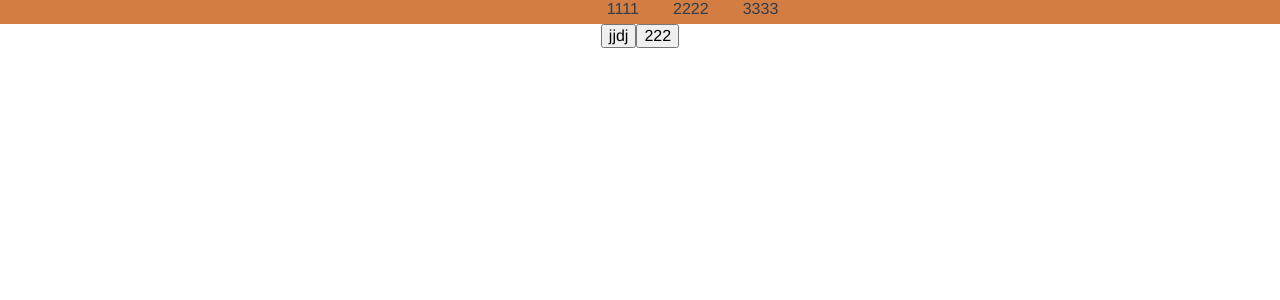
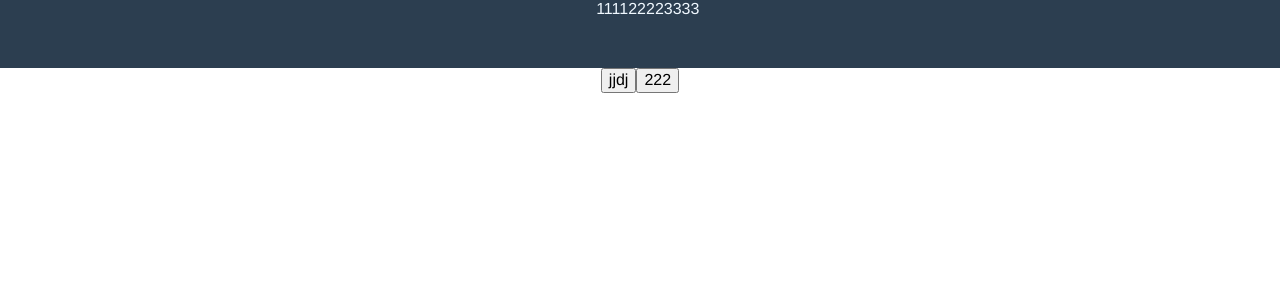
Before and after one commit to musi1024/vue-work-box, a Vue app: page / in a window 1280 px wide. Shown: the top 300 px of the page. Built offline with nearby package versions, Linux system fonts and the light colour scheme.

Commit message:
rename marquee

```diff
--- a/src/App.vue
+++ b/src/App.vue
@@ -1,6 +1,6 @@
 <template>
   <section id="app">
-    <Marquee :content="arr"></Marquee>
+    <Marquee class="marquee" :content="arr"></Marquee>
     <button @click="test1">jjdj</button>
     <button @click="test2">222</button>
   </section>
@@ -24,7 +24,9 @@ export default {
   },
   methods: {
     test1() {
-      this.arr.push('eee');
+      setTimeout(() => {
+        this.arr.push('eee');
+      }, 500);
     },
     test2() {
       this.arr = ['8338839', '0djdj', '0djdj', '0djdj', '0djdj'];
@@ -41,5 +43,10 @@ export default {
   text-align: center;
   color: #2c3e50;
   position: relative;
+  .marquee {
+    height: px(40);
+    background-color: #2c3e50;
+    color: aliceblue;
+  }
 }
 </style>
--- a/src/components/Marquee.vue
+++ b/src/components/Marquee.vue
@@ -1,17 +1,18 @@
 <template>
-  <div ref="wrap" class="wrap">
+  <section ref="wrap" id="Marquee">
     <div
       ref="content"
-      class="content"
+      class="marquee-content"
       :class="[animationClass]"
       :style="contentStyle"
       @animationiteration="onAnimationIteration"
       @webkitAnimationIteration="onAnimationIteration"
     >
-      <span v-for="(i, index) in oldContent" :key="index">{{i}}</span>
+      <span v-for="(i, index) in runningContent" :key="index">{{i}}</span>
     </div>
-  </div>
+  </section>
 </template>
+
 <script>
 export default {
   props: {
@@ -30,12 +31,12 @@ export default {
   mounted() {},
   data() {
     return {
-      oldContent: null,
-      wrapWidth: 0, //父盒子宽度
-      duration: 0, //css3一次动画需要的时间
-      offsetWidth: 0, //子盒子的宽度
+      wrapWidth: 0,
+      contentWidth: 0,
+      duration: 0,
       animationClass: '',
-      update: false
+      runningContent: null,
+      isUpdate: false
     };
   },
   computed: {
@@ -50,62 +51,52 @@ export default {
     content: {
       deep: true,
       handler() {
-        if (!this.oldContent) {
-          this.tt();
+        if (!this.runningContent) {
+          this.setAnimation();
         } else {
-          this.update = true;
+          this.isUpdate = true;
         }
       }
     }
   },
   methods: {
-    tt() {
+    setAnimation() {
       this.animationClass = '';
-      this.oldContent = [].concat(this.content);
+      this.runningContent = [].concat(this.content);
       this.$nextTick(() => {
         const { wrap, content } = this.$refs;
-        const wrapWidth = wrap.getBoundingClientRect().width;
-        const offsetWidth = content.getBoundingClientRect().width;
-        this.wrapWidth = wrapWidth;
-        this.offsetWidth = offsetWidth;
-        this.duration = (this.offsetWidth + this.wrapWidth) / this.speed;
+        this.wrapWidth = wrap.getBoundingClientRect().width;
+        this.contentWidth = content.getBoundingClientRect().width;
+        this.duration = (this.contentWidth + this.wrapWidth) / this.speed;
         this.animationClass = 'animate-infinite';
-        this.update = false;
+        this.isUpdate = false;
       });
     },
     onAnimationIteration() {
-      if (!this.update) return;
-      this.tt();
+      if (!this.isUpdate) return;
+      this.setAnimation();
     }
   }
 };
 </script>
 
 <style lang='scss' scoped>
-.wrap {
-  width: 100%;
+#Marquee {
+  width: 100vw;
   height: 24px;
   overflow: hidden;
   position: relative;
-  background: rgba(211, 125, 066, 1);
-  position: relative;
   padding: 0;
-  span {
-    margin-left: px(20);
-  }
-}
 
-.wrap .content {
+  .marquee-content {
     position: absolute;
     white-space: nowrap;
-}
-
-.content {
     padding-left: 100vw;
   }
 
   .animate-infinite {
     animation: paomadeng-infinite linear infinite;
+  }
 }
 
 @keyframes paomadeng {
```
Lines whose indentation alone changed are shown as unchanged.
